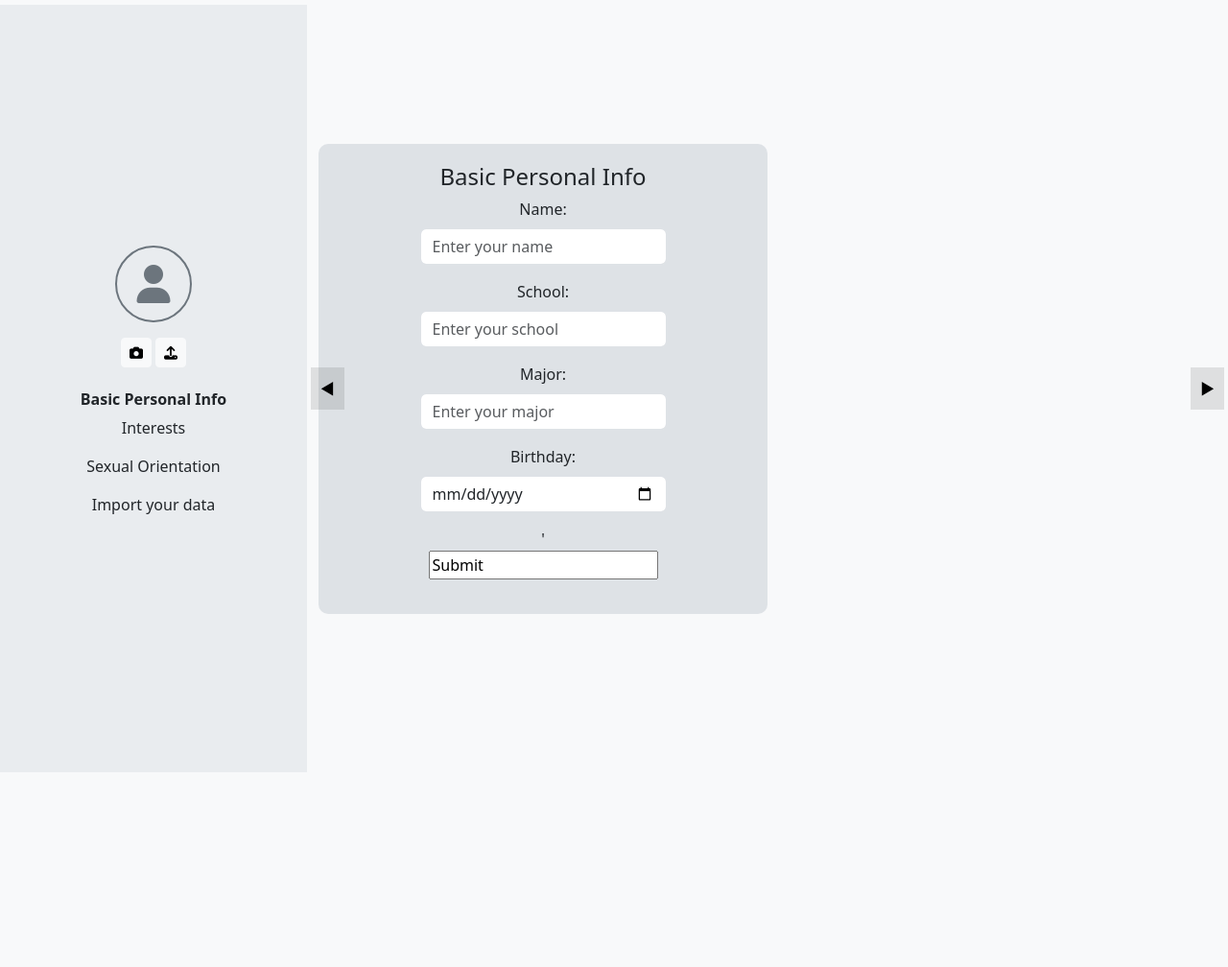
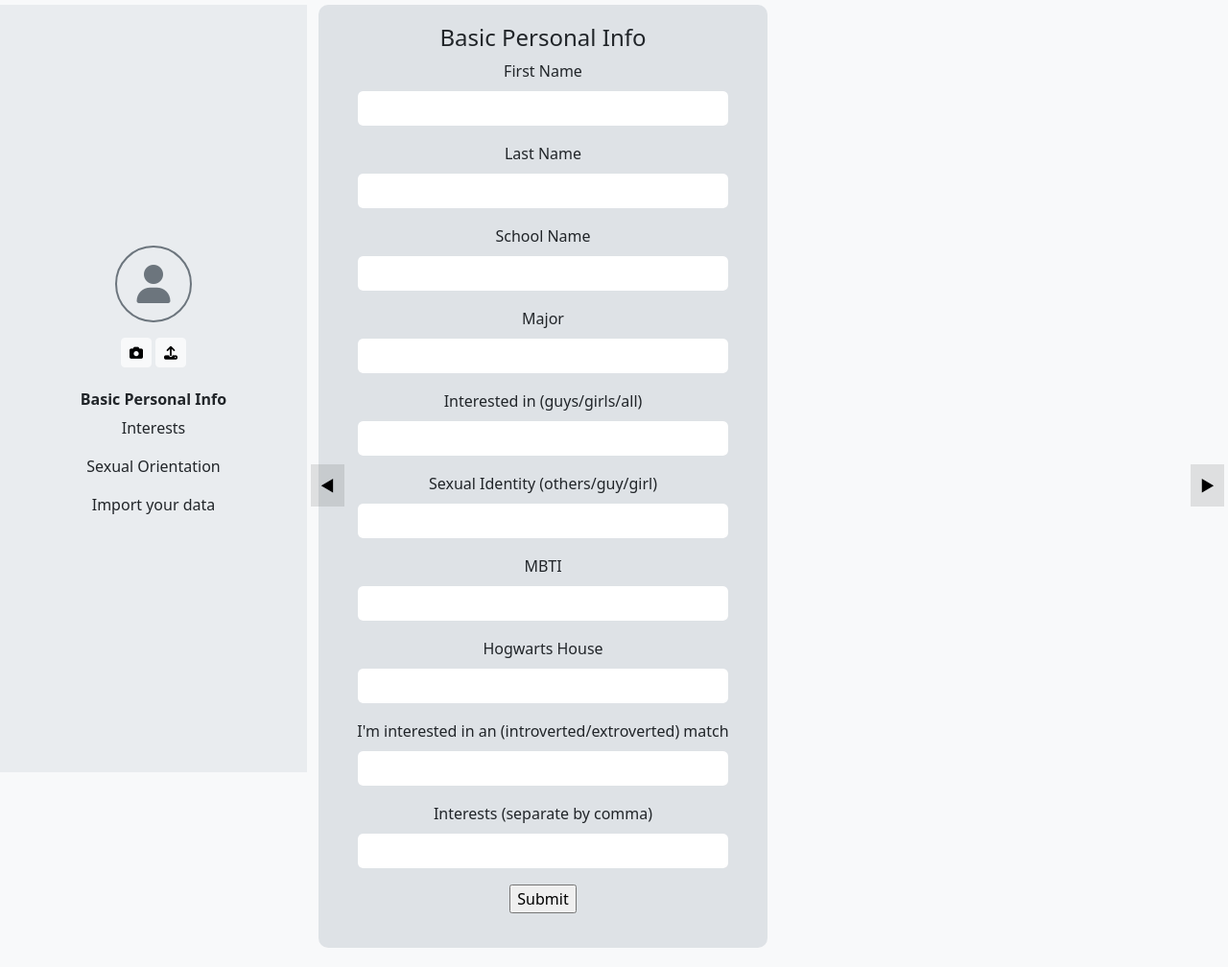
Before and after one commit to JasmineExterminators/LoveQuest, a website: page basic_info.html in a window 1280 px wide. Shown: the part 69-1077 px from the top of the page at 96% size. Before the commit the page ends 874 px from the top, so only its background shows below. Drawn offline with nearby package versions, Linux system fonts and the light colour scheme.

Commit message:
input fields updated

```diff
--- a/basic_info.html
+++ b/basic_info.html
@@ -126,23 +126,47 @@
                             <h4 class="text-center">Basic Personal Info</h4>
                             <form id="basicInfoForm">
                                 <div class="mb-3">
-                                    <label class="form-label">Name:</label>
-                                    <input type="text" id="name" class="form-control" placeholder="Enter your name">
+                                    <label class="form-label">First Name</label>
+                                    <input type="text" id="fname" name="fname" class="form-control">
                                 </div>
                                 <div class="mb-3">
-                                    <label class="form-label">School:</label>
-                                    <input type="text" id="school" class="form-control" placeholder="Enter your school">
+                                    <label class="form-label">Last Name</label>
+                                    <input type="text" id="lname" name="lname" class="form-control" >
                                 </div>
                                 <div class="mb-3">
-                                    <label class="form-label">Major:</label>
-                                    <input type="text" id="major" class="form-control" placeholder="Enter your major">
+                                    <label class="form-label">School Name</label>
+                                    <input type="text" id="school" name="school" class="form-control">
                                 </div>
                                 <div class="mb-3">
-                                    <label class="form-label">Birthday:</label>
-                                    <input type="date" id = "bday" class="form-control">
-                                </div>'
+                                    <label class="form-label">Major</label>
+                                    <input type="text" id="major" name="major" class="form-control">
+                                </div>
                                 <div class="mb-3">
-                                    <input type="submitInfo" value="Submit">
+                                    <label class="form-label">Interested in (guys/girls/all)</label>
+                                    <input type="text" id="wantGender" name="wantGender" class="form-control">
+                                </div>
+                                <div class="mb-3">
+                                    <label class="form-label">Sexual Identity (others/guy/girl)</label>
+                                    <input type="text" id="sexId" name="sexId" class="form-control">
+                                </div>
+                                <div class="mb-3">
+                                    <label class="form-label">MBTI</label>
+                                    <input type="text" id="mbti" name="mbti" class="form-control">
+                                </div>
+                                <div class="mb-3">
+                                    <label class="form-label">Hogwarts House</label>
+                                    <input type="text" id="hogHouse" name="hogHouse" class="form-control">
+                                </div>
+                                <div class="mb-3">
+                                    <label class="form-label">I'm interested in an (introverted/extroverted) match</label>
+                                    <input type="text" id="introExtro" name="introExtro" class="form-control">
+                                </div>
+                                <div class="mb-3">
+                                    <label class="form-label">Interests (separate by comma)</label>
+                                    <input type="text" id="interests" name="interests" class="form-control">
+                                </div>
+                                <div class="mb-3">
+                                    <input type="submit" value="Submit">
                                 </div>
                             </form>
                         </div>
@@ -168,6 +192,37 @@
         </div>
     </div>
     <script src="basic_info.js">
+    document.getElementById('userForm').addEventListener('submit', function(event) {
+        event.preventDefault(); // Prevent the default form submission
+
+        // Get the input values
+        const firstName = document.getElementById('fname').value;
+        const lastName = document.getElementById('lname').value;
+        const school = document.getElementById('school').value;
+        const major = document.getElementById('major').value;
+        const wantGender = document.getElementById('wantGender').value;
+        const sexId = document.getElementById('sexId').value;
+        const mbti = document.getElementById('mbti').value;
+        const hogHouse = document.getElementById('hogHouse').value;
+        const introExtro = document.getElementById('introExtro').value;
+        const interests = document.getElementById('interests').value;
+
+        // Log the values to the console (or handle them as needed)
+        console.log('First Name:', firstName);
+        console.log('Last Name:', lastName);
+
+        // Send the data to your server using fetch
+        fetch('http://localhost:5500/submit', {
+            method: 'POST',
+            headers: {
+                'Content-Type': 'application/json'
+            },
+            body: JSON.stringify({ firstName, lastName, school, major, wantGender, sexId, mbti, hogHouse, introExtro, interests })
+        })
+        .then(response => response.json())
+        .then(data => console.log(data))
+        .catch(error => console.error('Error:', error));
+    });
     </script>
 </body>
 
```
